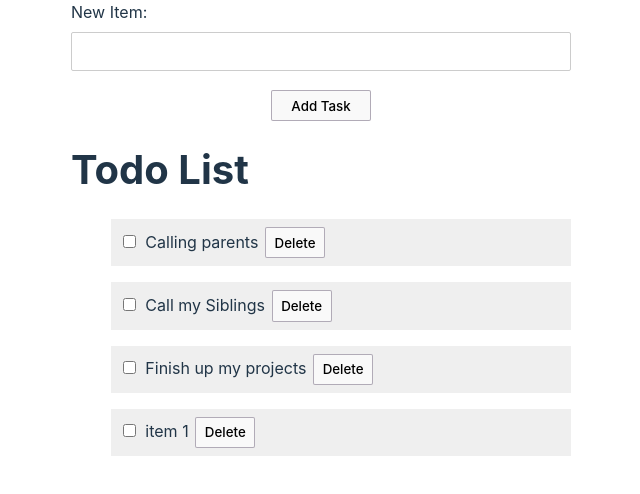
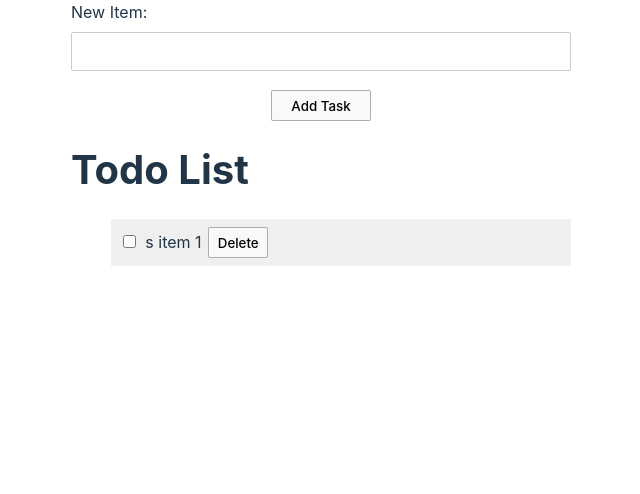
Before and after one commit to gerald-ssebaggala/completed_simple_tasks_react_app, a React (Vite) app: page / in a window 1280 px wide. Shown: the top 494 px of the page, without its empty margins (319-959 px from the left). Built offline with nearby package versions, Linux system fonts and the light colour scheme.

Commit message:
Update task rendering.

```diff
--- a/src/Components/Form.jsx
+++ b/src/Components/Form.jsx
@@ -4,23 +4,35 @@ const Form = () => {
   const [task, setTask] = useState("");
 
   const [taskList, setTaskList] = useState([
-    "Calling parents",
-    "Call my Siblings",
-    "Finish up my projects",
+    // "Calling parents",
+    // "Call my Siblings",
+    // "Finish up my projects",
   ]);
 
   function handleChange(e) {
     setTask(e.target.value);
   }
 
-  function handleAddTask() {
-    setTaskList((prestate) => [...prestate]);
-    console.log("added");
+  function handleAddTask(e) {
+    e.preventDefault();
+
+    const newTask = {
+      // id: +new Date(),
+      id: crypto.randomUUID(),
+      title: task,
+      completed: false,
+    };
+
+    setTaskList((pretasks) => {
+      return [...pretasks, newTask];
+    });
+    setTask("");
+    console.log(taskList);
   }
 
   return (
     <div>
-      <form onSubmit={(e) => e.preventDefault()}>
+      <form>
         <div className="form-row">
           <label htmlFor="item">New Item:</label>
           <input
@@ -31,7 +43,11 @@ const Form = () => {
             onChange={handleChange}
           />
         </div>
-        <button className="btn add-task_btn" onClick={handleAddTask}>
+        <button
+          type="submit"
+          className="btn add-task_btn"
+          onClick={handleAddTask}
+        >
           Add Task
         </button>
       </form>
@@ -39,19 +55,22 @@ const Form = () => {
       <h1 className="title">Todo List</h1>
 
       <ul className="todo-list">
-        {taskList.map((task, id) => (
-          <li className="task" key={id}>
+        {taskList.map((todoTask) => (
+          <li className="task" key={todoTask.id}>
             <label htmlFor="">
-              <input type="checkbox" id="checkbox" />
-              {task}
+              <input
+                type="checkbox"
+                id="checkbox"
+                checked={todoTask.completed}
+              />
+              {todoTask.title}
             </label>
             <button className="btn delete_btn">Delete</button>
           </li>
         ))}
         <li className="task">
           <label htmlFor="">
-            <input type="checkbox" id="checkbox" />
-            item 1
+            <input type="checkbox" id="checkbox" />s item 1
           </label>
           <button className="btn delete_btn">Delete</button>
         </li>
```
Also changed, not shown: 1 other file (tests, documents, lock files or other folders).
